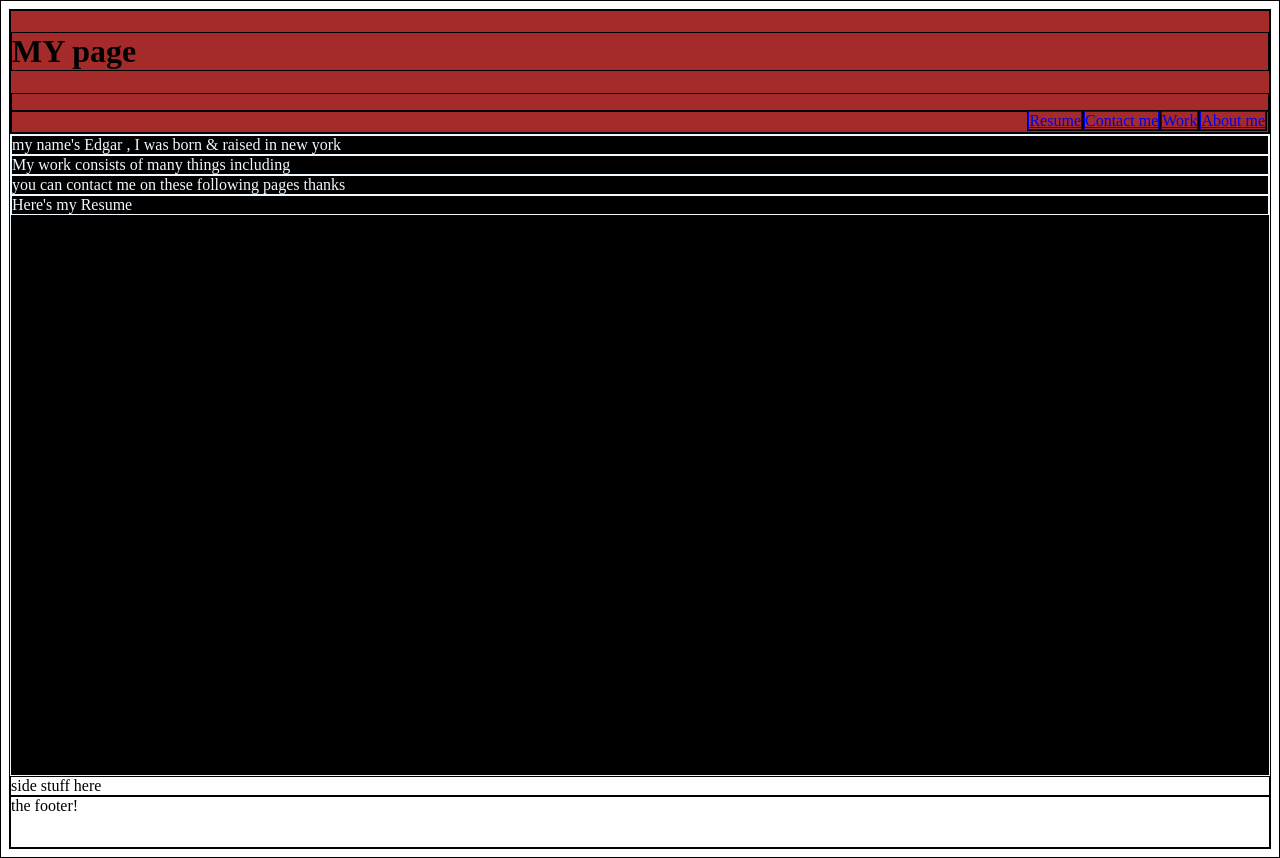
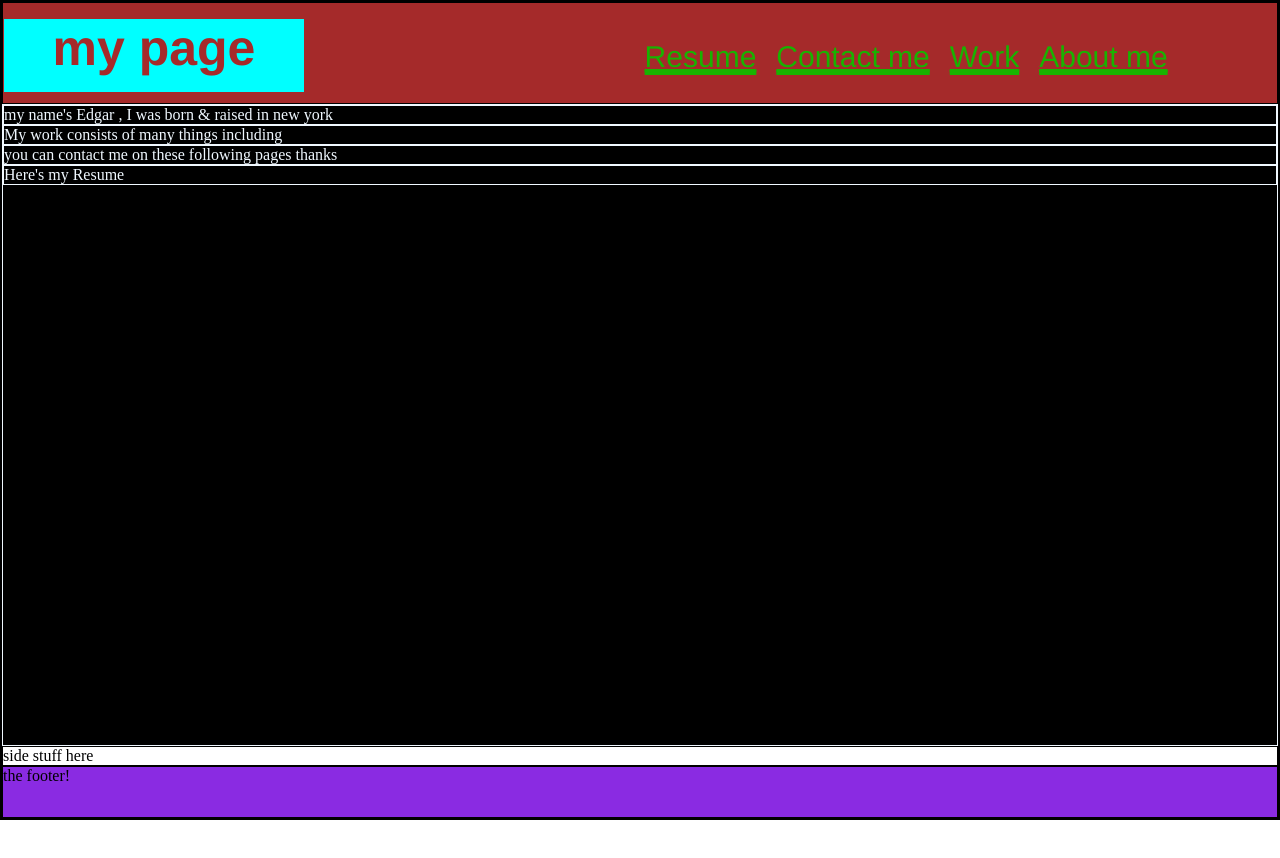
Before and after one commit to edgarmendez94/e-mendez-site, a plain HTML site: page index.html in a window 1280 px wide. After the commit the page ends 820 px from the top, so only its background shows below. Drawn offline with Linux system fonts and the light colour scheme.

Commit message:
header is almost done , onto next section

```diff
--- a/assets/css/style.css
+++ b/assets/css/style.css
@@ -1,6 +1,8 @@
 *{
 
     border: solid 1px;
+    margin: 0;
+    padding: 0;
 
 }
 
@@ -11,14 +13,36 @@ body{
 }
 
 header{
-
+    height: 100px;
     background-color: brown;
 
 
 }
 
+#main-header h1{
+
+    font-family: Helvetica, sans-serif;
+    font-size: 50px;
+    color: brown;
+    background-color: aqua;
+    max-width: 300px;
+    margin-top: 15px;
+    padding-bottom: 15px;
+    text-align: center;
+
+}
+
+#navi{
+    border: none;
+    position: absolute;
+    right: 8%;
+    top: 30px;
+
+}
+
 #navi ul{
 
+    border: none;
     list-style-type: none;
 
     margin-bottom: 20px;
@@ -26,11 +50,21 @@ header{
 }
 
 #navi ul li{
-
+    border: none;
+    font-family: Helvetica, sans-serif;
+    font-size: 30px;
     display: inline;
     float: right;
+    padding: 10px;
+    text-decoration: underline solid rgb(24, 179, 0) 5px;
 
 
+
+}
+
+#navi ul li a{
+    border: none;
+    color: rgb(24, 179, 0);
 }
 
 
@@ -50,6 +84,8 @@ aside{
 
 footer{
 
+  background-color: blueviolet;
   height: 50px;
+  bottom: 0;
 
 }
--- a/index.html
+++ b/index.html
@@ -11,7 +11,9 @@
 <body>
 
     <header id="main-header">
-      <h1>MY page</h1>
+
+      <h1>my page</h1>
+
         <nav id="navi">
 
          <ul>
```
